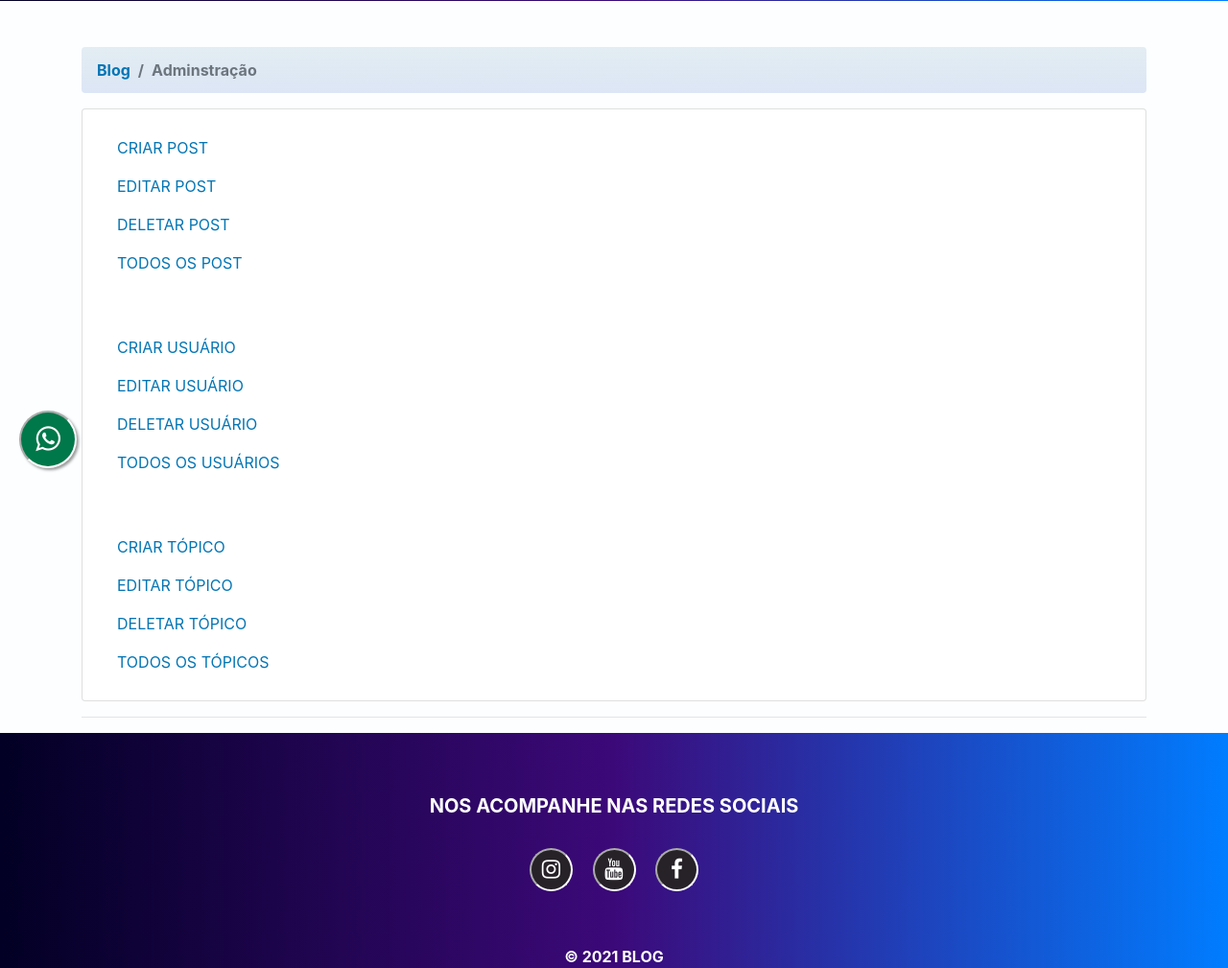
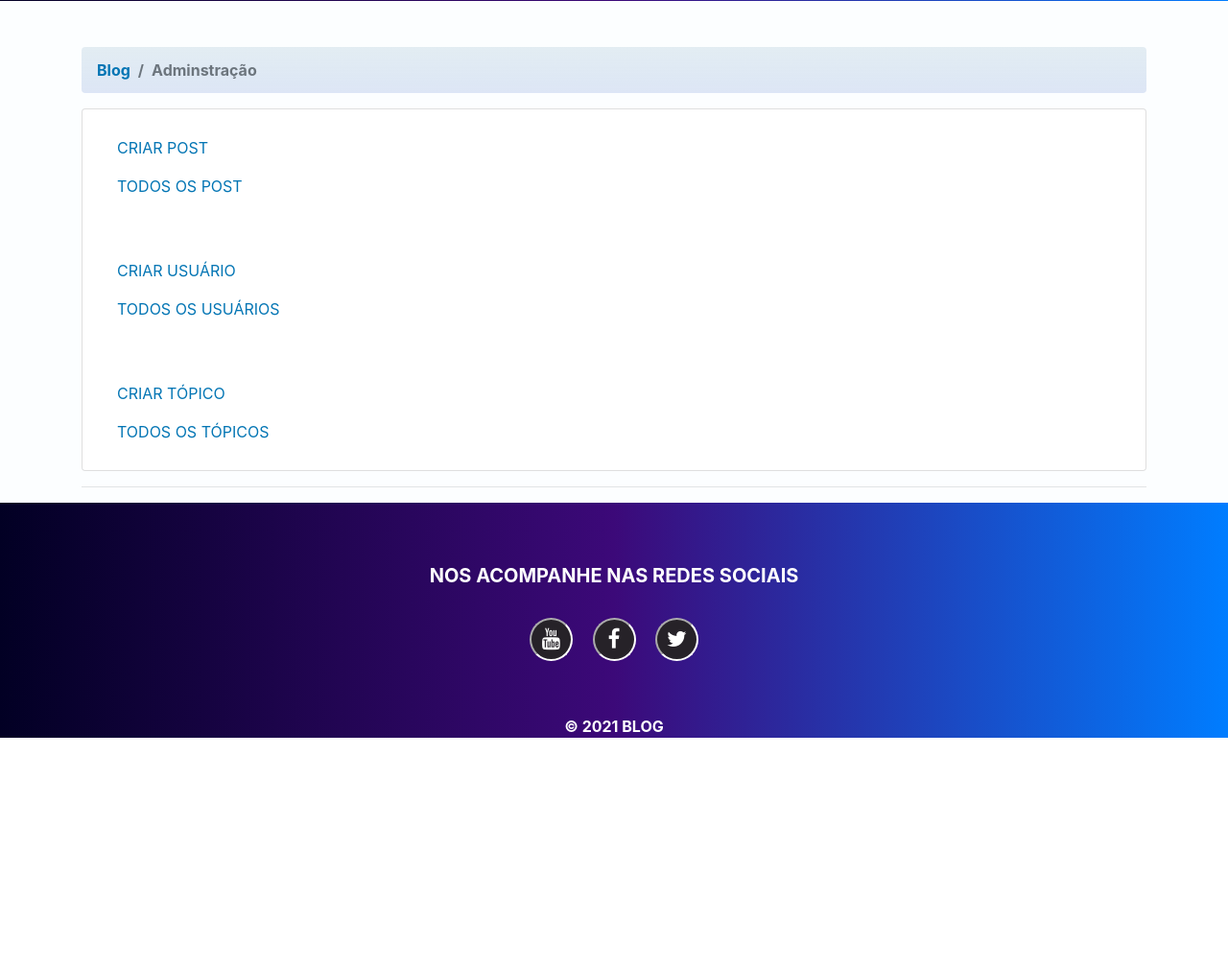
Before and after one commit to PauloFerreira-S/Blog, a PHP site: page /adm.php in a window 1280 px wide. Shown: the part 282-1291 px from the top of the page at 96% size. After the commit the page ends 1051 px from the top, so only its background shows below. Run offline with PHP 8.4, Linux system fonts and the light colour scheme; the visitor is signed in with stand-in values (Sample User, id 1).

Commit message:
Add files via upload

```diff
--- a/adm.php
+++ b/adm.php
@@ -3,9 +3,9 @@ $logado = "";
 
 session_start();
 if ((!isset($_SESSION['usuario']) == true) and (!isset($_SESSION['senha']) == true)) {
-    unset($_SESSION['usuario']);
-    unset($_SESSION['senha']);
-    header('location: ../index.php');
+  unset($_SESSION['usuario']);
+  unset($_SESSION['senha']);
+  header('location: ../index.php');
 }
 
 $logado = $_SESSION['usuario'];
@@ -65,34 +65,16 @@ header('content-type: text/html; charset=utf-8');
             <a href="/administracao/criar_post.php">CRIAR POST</a>
           </li>
           <li class="liCategorias">
-            <a href="/administracao/editar_post.php">EDITAR POST</a>
-          </li>
-          <li class="liCategorias">
-            <a href="/administracao/deletar_post.php">DELETAR POST</a>
-          </li>
-          <li class="liCategorias">
             <a href="/administracao/all_posts.php">TODOS OS POST</a>
           </li>
           <li class="liCategorias mt-5">
             <a href="/administracao/criar_usuario.php">CRIAR USUÁRIO</a>
           </li>
           <li class="liCategorias">
-            <a href="/administracao/editar_usuario.php">EDITAR USUÁRIO</a>
-          </li>
-          <li class="liCategorias">
-            <a href="/administracao/deletar_usuario.php">DELETAR USUÁRIO</a>
-          </li>
-          <li class="liCategorias">
             <a href="/administracao/all_usuarios.php">TODOS OS USUÁRIOS</a>
           </li>
           <li class="liCategorias mt-5">
             <a href="/administracao/criar_topico.php">CRIAR TÓPICO</a>
-          </li>
-          <li class="liCategorias">
-            <a href="/administracao/editar_topico.php">EDITAR TÓPICO</a>
-          </li>
-          <li class="liCategorias">
-            <a href="/administracao/deletar_topico.php">DELETAR TÓPICO</a>
           </li>
           <li class="liCategorias">
             <a href="/administracao/all_topicos.php">TODOS OS TÓPICOS</a>
--- a/layout/rodape.php
+++ b/layout/rodape.php
@@ -7,11 +7,7 @@
 
       <div class="mt-4">
 
-      <!-- COLOQUE OS LINKS URL, PARA AS REDES SOCIAIS NO HREF DE CADA UM. COMO VISTO ABAIXO O LINKEDIN ESTA DESATIVADO TIRE A TAG DE COMENTARIO PARA REATIVA-LO-->
-        <!-- Instagram -->
-        <a class="icones instagram" aria-label="Instagram do BLOG" href="#" target="_blank" rel="noopener">
-          <i class="fa fa-instagram my-float"></i>
-        </a>
+        <!-- COLOQUE OS LINKS URL, PARA AS REDES SOCIAIS NO HREF DE CADA UM. COMO VISTO ABAIXO O LINKEDIN ESTA DESATIVADO TIRE A TAG DE COMENTARIO PARA REATIVA-LO-->
 
         <!-- Youtube -->
         <a class="icones youtube" aria-label="Youtube do BLOG" href="#" target="_blank" rel="noopener">
@@ -23,10 +19,20 @@
           <i class="fa fa-facebook my-float"></i>
         </a>
 
+        <!-- twitter -->
+        <a class="icones twitter" aria-label="Twitter do BLOG" href="#" target="_blank" rel="noopener">
+          <i class="fa fa-twitter my-float"></i>
+        </a>
+
         <!-- Linkedin
-      <a class="icones linkedin" aria-label="linkedin do BLOG" href="#" target="_blank" rel="noopener">
-        <i class="fa fa-linkedin"></i>
-      </a>-->
+        <a class="icones linkedin" aria-label="linkedin do BLOG" href="#" target="_blank" rel="noopener">
+          <i class="fa fa-linkedin"></i>
+        </a>-->
+
+        <!-- Instagram
+        <a class="icones instagram" aria-label="Instagram do BLOG" href="#" target="_blank" rel="noopener">
+          <i class="fa fa-instagram my-float"></i>
+        </a>-->
 
       </div>
     </div>
@@ -42,11 +48,12 @@
 <!-- WhatsApp -->
 
 <!-- PARA MANDAR UMA MENSAGEM PARA O WHATS-APP DEFINA O TELEFONE APOS O phone=XXXXXXXXXX&amp
-      O TEXTO E OPCIONAL, CASO QUEIRA TELO DEPOIS DE text= NÃO PODE CONTER ESPAÇOS, QUANDO HOUVER ESPAÇO COLOQUE %20 EM SEU LUGAR-->
+      O TEXTO E OPCIONAL, CASO QUEIRA TELO DEPOIS DE text= NÃO PODE CONTER ESPAÇOS, QUANDO HOUVER ESPAÇO COLOQUE %20 EM SEU LUGAR
 
+//BOTÃO WHATSAPP//
 <a class="whats-app" aria-label="whats app" href="https://api.whatsapp.com/send?phone=XXXXXXXXXX&amp;text=XXXXX%20XXXX" target="_blank" rel="noopener">
   <i class="fa fa-whatsapp"></i>
-</a>
+</a>-->
 
 <!-- Telegram
 <a class="telegram" aria-label="telegram" href="https://t.me/nome_usuario" target="_blank" rel="noopener">
```
Also changed, not shown: index.php (+3 -5 lines).
